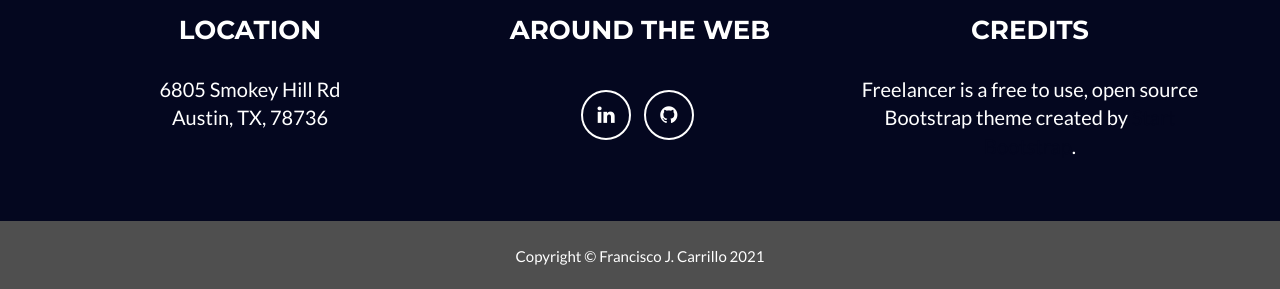
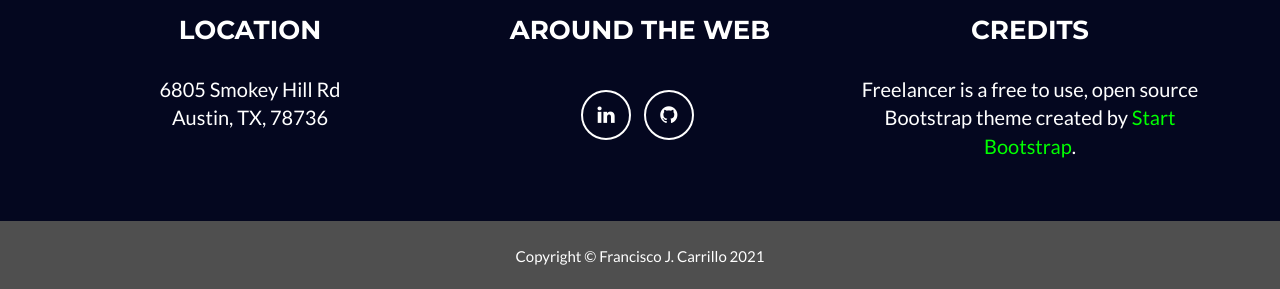
Before and after one commit to Franjcf/Franjcf.github.io, a Jekyll site: the page built from _posts/2020-13-30-Simulation of Multiphase Flow in Deformable Media.markdown, in a window 1280 px wide and 1400 px high, scrolled down 2732 px. Shown: the part 1108-1397 px from the top of the window. Built offline with Jekyll 4.4.1, drawn with Linux system fonts in a browser that asks for light colours.

Commit message:
new commit

```diff
--- a/_includes/css/main.css
+++ b/_includes/css/main.css
@@ -22,7 +22,7 @@ a,
 	a:active,
 	a.active {
 outline: 0;
-color: #{{ site.color.primary }};
+color: #00FF00; /*#{{ site.color.primary }};*/
 	}
 
 h1,
```
